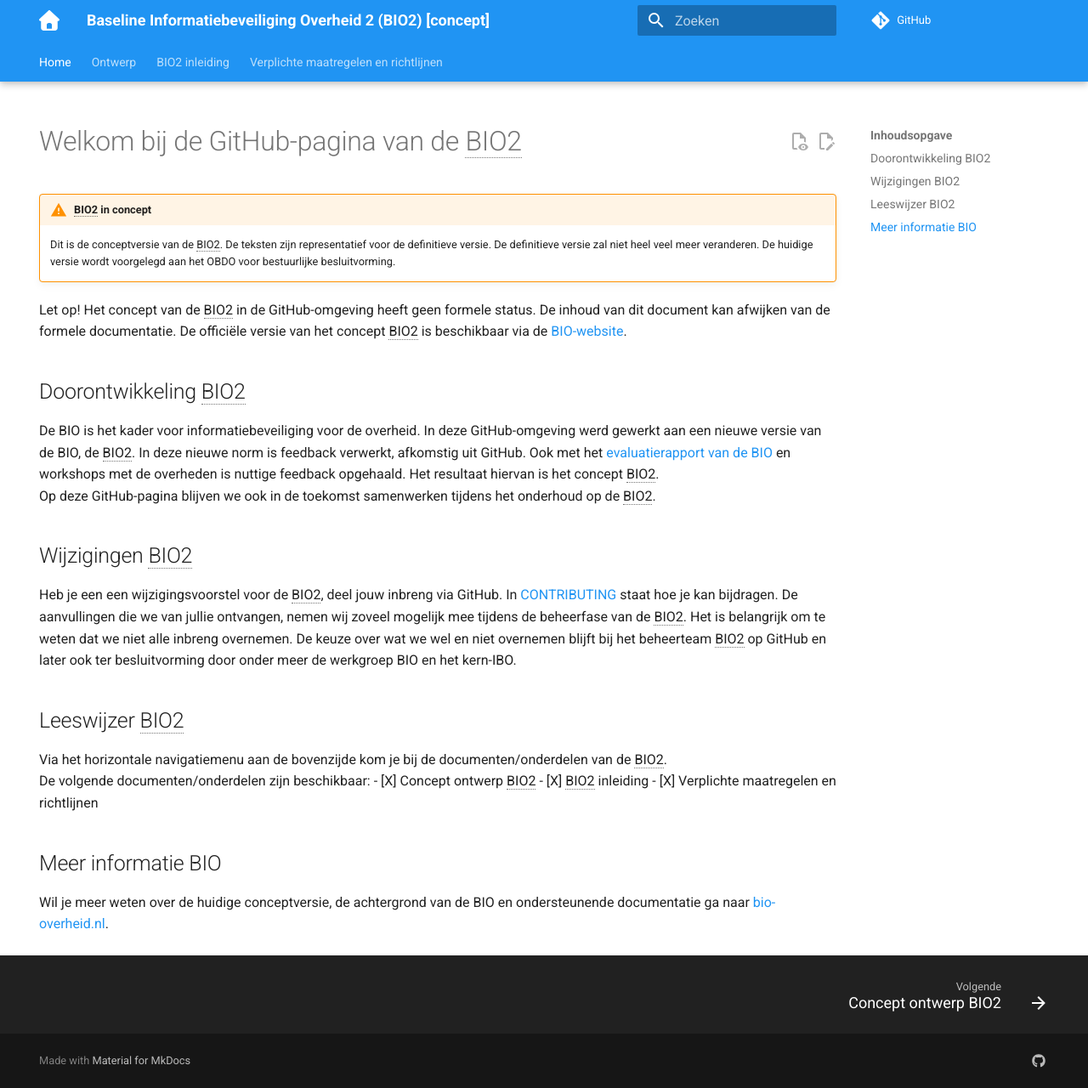
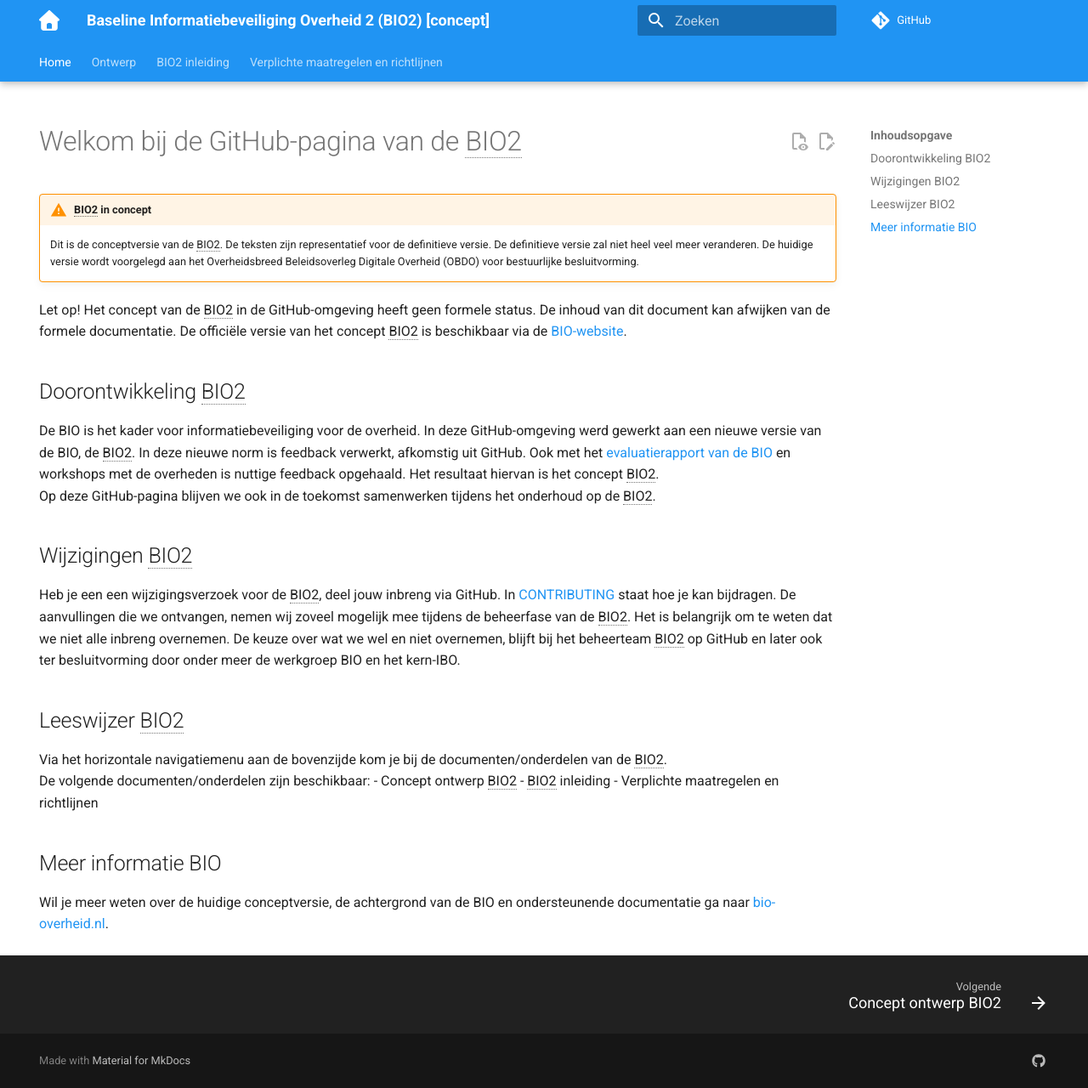
Before and after one commit to MinBZK/Baseline-Informatiebeveiliging-Overheid, an MkDocs documentation site: the page built from docs/index.md, in a window 1280 px wide and 1280 px high. Shown: the whole window at 85% size. Built offline with MkDocs 1.6.1 and Material for MkDocs 9.7.7, drawn with Linux system fonts in a browser that asks for light colours; comment, search, counter and statistics services are not loaded.

Commit message:
Update index.md
Afkorting OBDO toegelicht.
Lege regel verwijderd.
Opsommingstekens geüniformeerd naar de standaard.
Wijzigingsverzoek als standaard term genoteerd.

```diff
--- a/docs/index.md
+++ b/docs/index.md
@@ -8,7 +8,7 @@ hide:
 #  Welkom bij de GitHub-pagina van de BIO2
 
 !!! warning "BIO2 in concept"
-    Dit is de conceptversie van de BIO2. De teksten zijn representatief voor de definitieve versie. De definitieve versie zal niet heel veel meer veranderen. De huidige versie wordt voorgelegd aan het OBDO voor bestuurlijke besluitvorming.
+    Dit is de conceptversie van de BIO2. De teksten zijn representatief voor de definitieve versie. De definitieve versie zal niet heel veel meer veranderen. De huidige versie wordt voorgelegd aan het Overheidsbreed Beleidsoverleg Digitale Overheid (OBDO) voor bestuurlijke besluitvorming.
 Let op! Het concept van de BIO2 in de GitHub-omgeving heeft geen formele status. De inhoud van dit document kan afwijken van de formele documentatie. De officiële versie van het concept BIO2 is beschikbaar via de [BIO-website](https://www.bio-overheid.nl/category/producten/bio).
 
 ## Doorontwikkeling BIO2
@@ -17,15 +17,15 @@ In deze nieuwe norm is feedback verwerkt, afkomstig uit GitHub. Ook met het [eva
 Op deze GitHub-pagina blijven we ook in de toekomst samenwerken tijdens het onderhoud op de BIO2.
 
 ## Wijzigingen BIO2
-Heb je een een wijzigingsvoorstel voor de BIO2, deel jouw inbreng via GitHub. In [CONTRIBUTING](https://github.com/MinBZK/Baseline-Informatiebeveiliging-Overheid/blob/main/CONTRIBUTING.md) staat hoe je kan bijdragen.
-De aanvullingen die we van jullie ontvangen, nemen wij zoveel mogelijk mee tijdens de beheerfase van de BIO2. Het is belangrijk om te weten dat we niet alle inbreng overnemen. De keuze over wat we wel en niet overnemen blijft bij het beheerteam BIO2 op GitHub en later ook ter besluitvorming door onder meer de werkgroep BIO en het kern-IBO.
+Heb je een een wijzigingsverzoek voor de BIO2, deel jouw inbreng via GitHub. In [CONTRIBUTING](https://github.com/MinBZK/Baseline-Informatiebeveiliging-Overheid/blob/main/CONTRIBUTING.md) staat hoe je kan bijdragen.
+De aanvullingen die we ontvangen, nemen wij zoveel mogelijk mee tijdens de beheerfase van de BIO2. Het is belangrijk om te weten dat we niet alle inbreng overnemen. De keuze over wat we wel en niet overnemen, blijft bij het beheerteam BIO2 op GitHub en later ook ter besluitvorming door onder meer de werkgroep BIO en het kern-IBO.
 
 ## Leeswijzer BIO2
 Via het horizontale navigatiemenu aan de bovenzijde kom je bij de documenten/onderdelen van de BIO2.<br>
 De volgende documenten/onderdelen zijn beschikbaar:
-- [X] Concept ontwerp BIO2
-- [X] BIO2 inleiding
-- [X] Verplichte maatregelen en richtlijnen
+- Concept ontwerp BIO2
+- BIO2 inleiding
+- Verplichte maatregelen en richtlijnen
 
 ## Meer informatie BIO
 Wil je meer weten over de huidige conceptversie, de achtergrond van de BIO en ondersteunende documentatie ga naar [bio-overheid.nl](https://bio-overheid.nl/over-de-bio).
```
